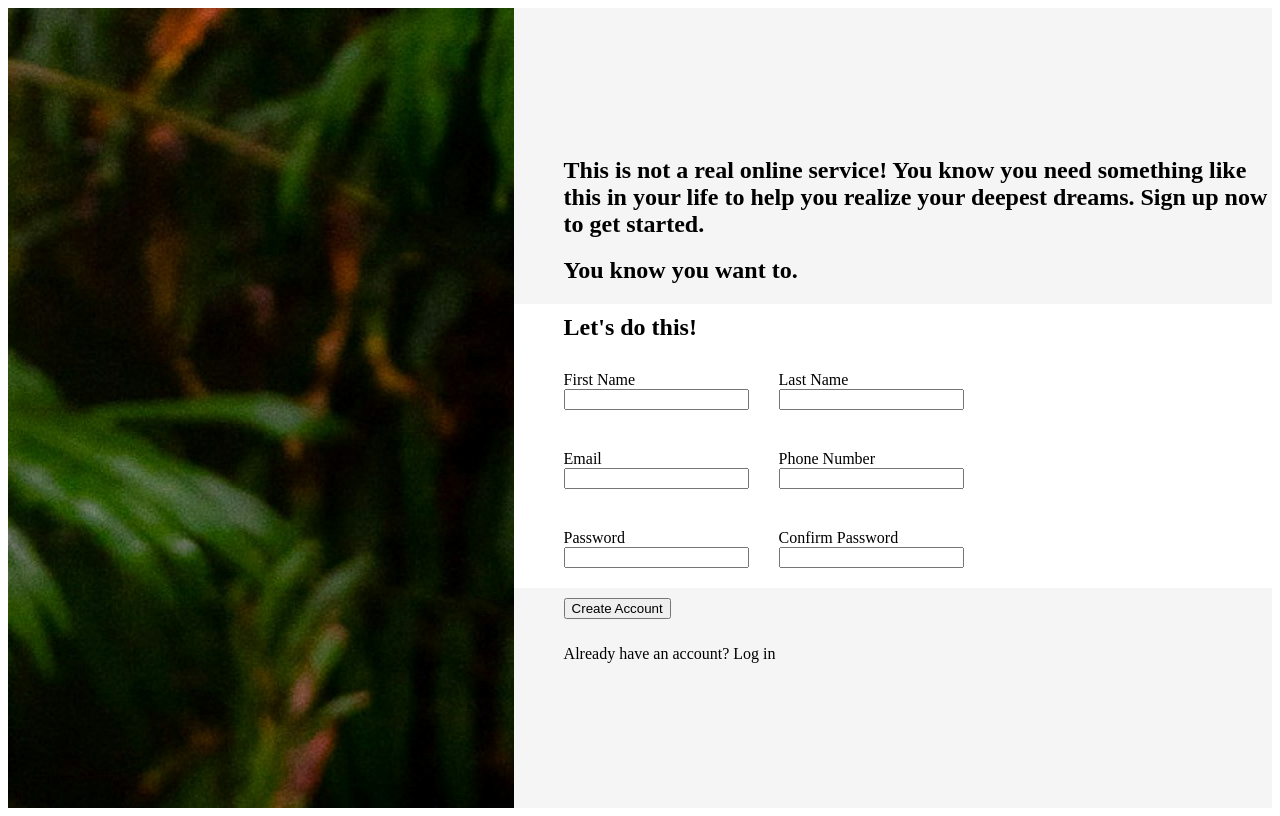
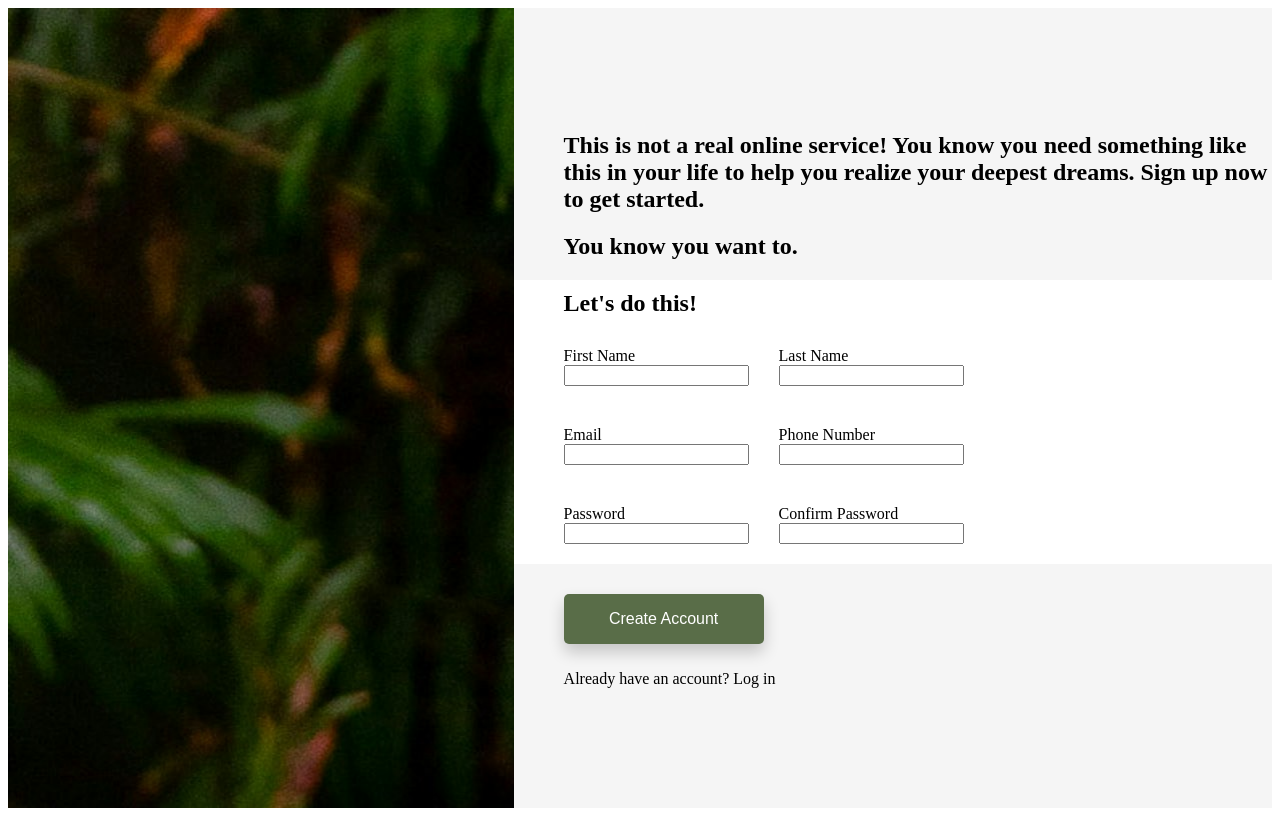
Before and after one commit to basaaj/sign-up-form, a plain HTML site: page index.html in a window 1280 px wide. Drawn offline with Linux system fonts and the light colour scheme.

Commit message:
Style submit button

```diff
--- a/index.html
+++ b/index.html
@@ -63,7 +63,7 @@
                 </div>
 
                 <div class="form-row submit-btn">
-                    <button>Create Account</button>
+                    <button type="submit">Create Account</button>
                 </div>
             </form>
         </div>
--- a/styles.css
+++ b/styles.css
@@ -47,3 +47,15 @@ form {
 .right-container > div:nth-child(odd) {
     padding-left: 50px;
 }
+
+button {
+    background-color: #596D48;
+    color: white;
+    border: none;
+    width: 200px;
+    height: 50px;
+    font-size: 1em;
+    border-radius: 5px;
+    box-shadow: 0 8px 16px 0 rgba(0,0,0,0.2);
+    margin-top: 20px;
+}
```
